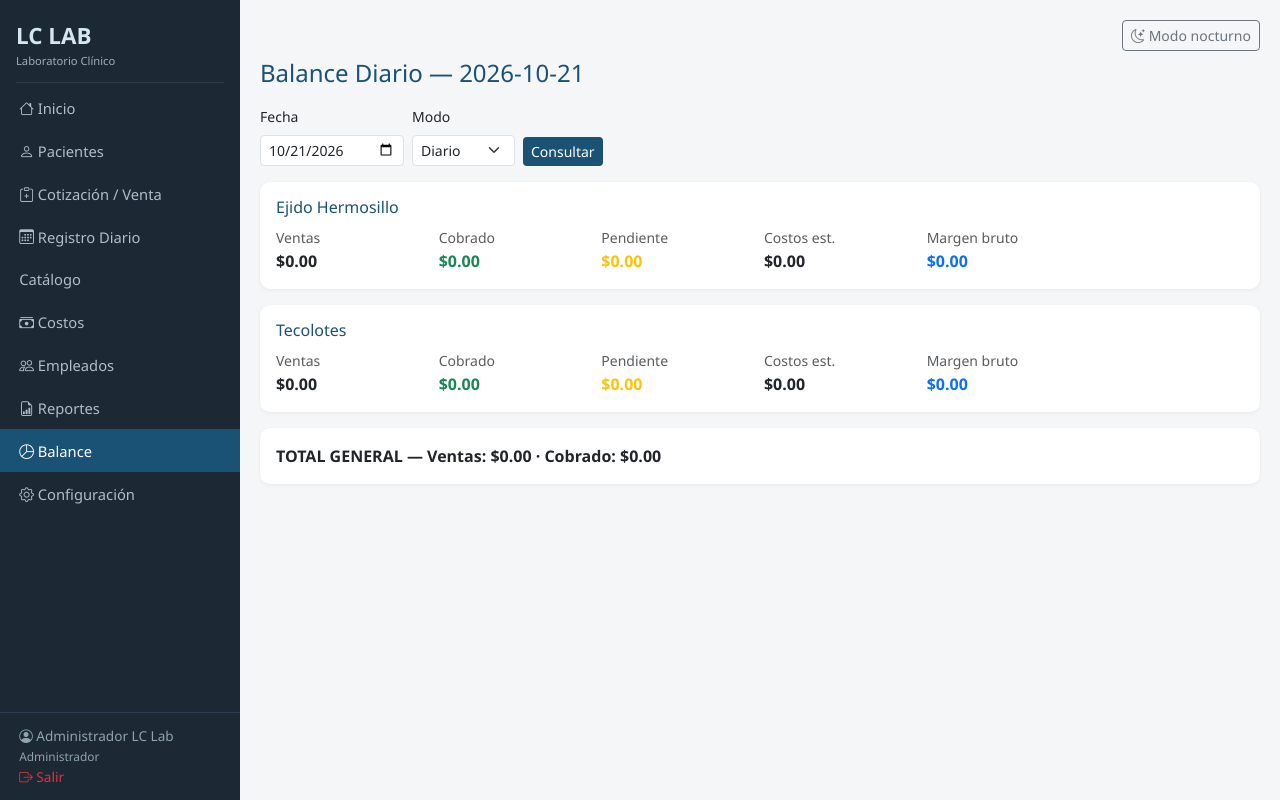
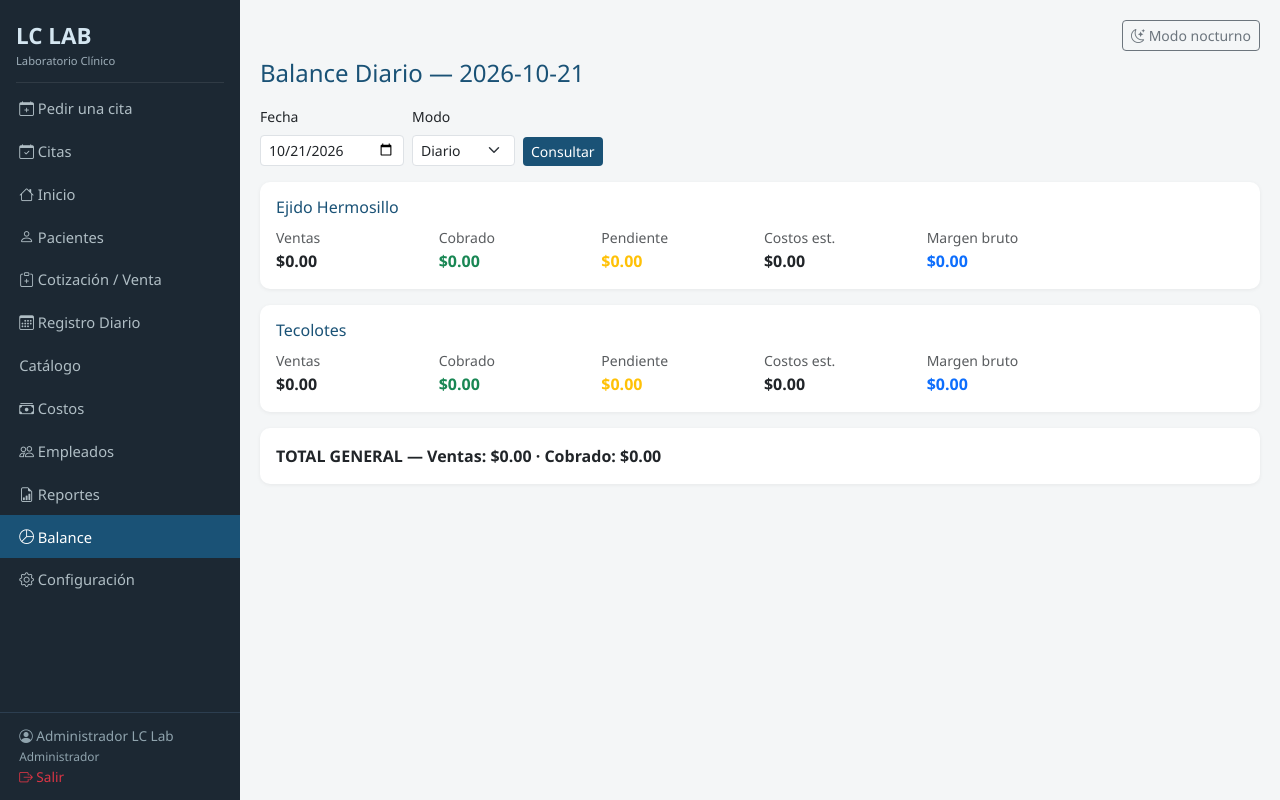
Before and after one commit to luismiguelcortez97-eng/laboratory, a FastAPI app: page /balance in a window 1280 px wide. Run offline with FastAPI, Linux system fonts and the light colour scheme; the visitor is signed in with stand-in values (Sample User, id 1); data comes from the database, SQL or seed files in the repository; data that the repository does not hold is empty; some libraries are stand-ins or nearby versions.

Commit message:
Add appointment links to LC Lab navigation

```diff
--- a/templates/base.html
+++ b/templates/base.html
@@ -106,6 +106,8 @@
     <div class="brand">LC LAB <small>Laboratorio Clínico</small></div>
     <hr class="mx-3 my-1 border-secondary">
     <ul class="nav flex-column flex-grow-1">
+      <li class="nav-item"><a class="nav-link {% if '/pedir-cita' in request.url.path %}active{% endif %}" href="/pedir-cita"><i class="bi bi-calendar-plus"></i> Pedir una cita</a></li>
+      <li class="nav-item"><a class="nav-link {% if '/citas' in request.url.path %}active{% endif %}" href="/citas"><i class="bi bi-calendar-check"></i> Citas</a></li>
       <li class="nav-item"><a class="nav-link {% if request.url.path=='/' %}active{% endif %}" href="/"><i class="bi bi-house"></i> Inicio</a></li>
       <li class="nav-item"><a class="nav-link {% if '/pacientes' in request.url.path %}active{% endif %}" href="/pacientes"><i class="bi bi-person"></i> Pacientes</a></li>
       <li class="nav-item"><a class="nav-link {% if '/cotizacion' in request.url.path %}active{% endif %}" href="/cotizacion"><i class="bi bi-clipboard-plus"></i> Cotización / Venta</a></li>
```
